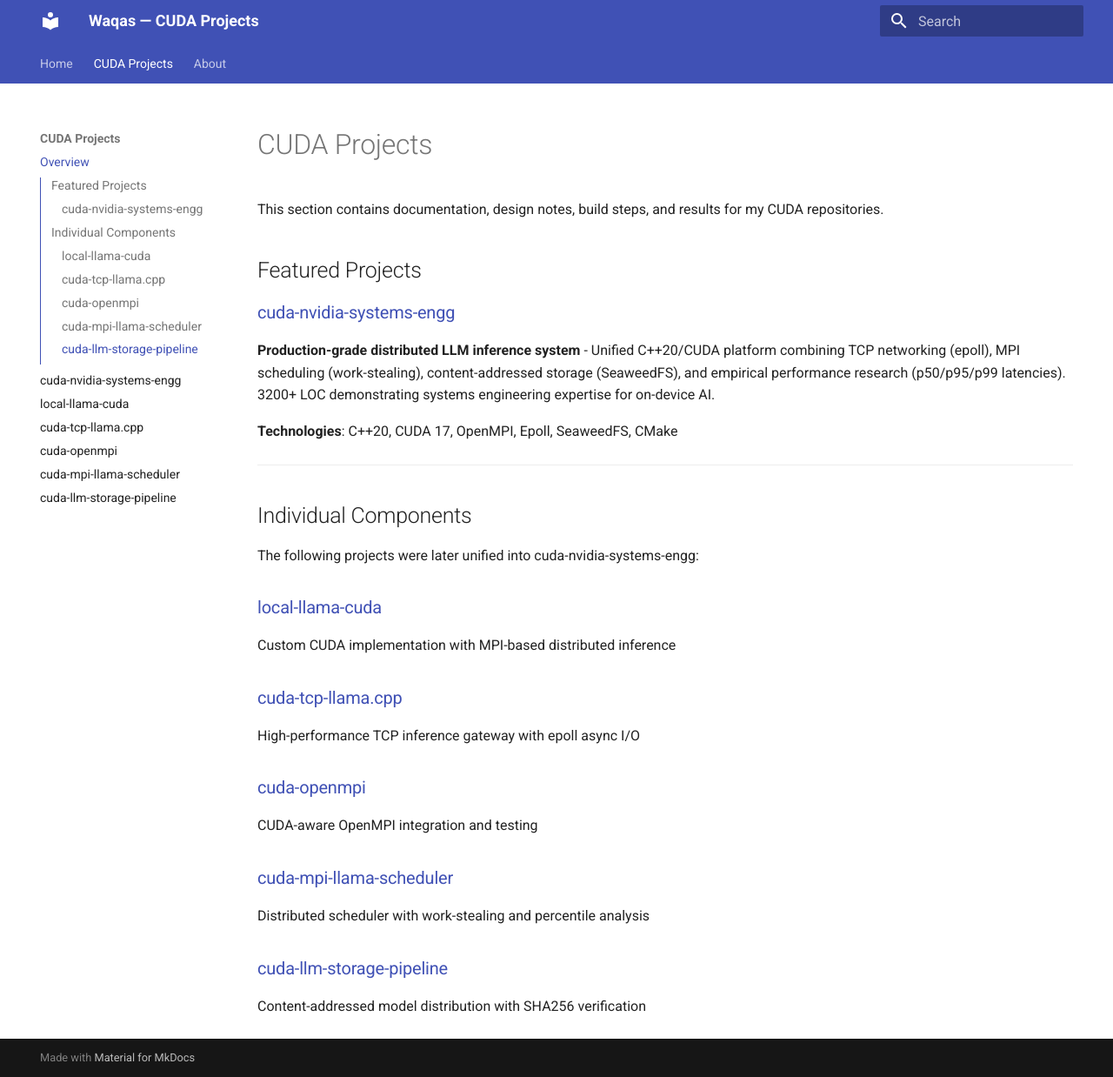
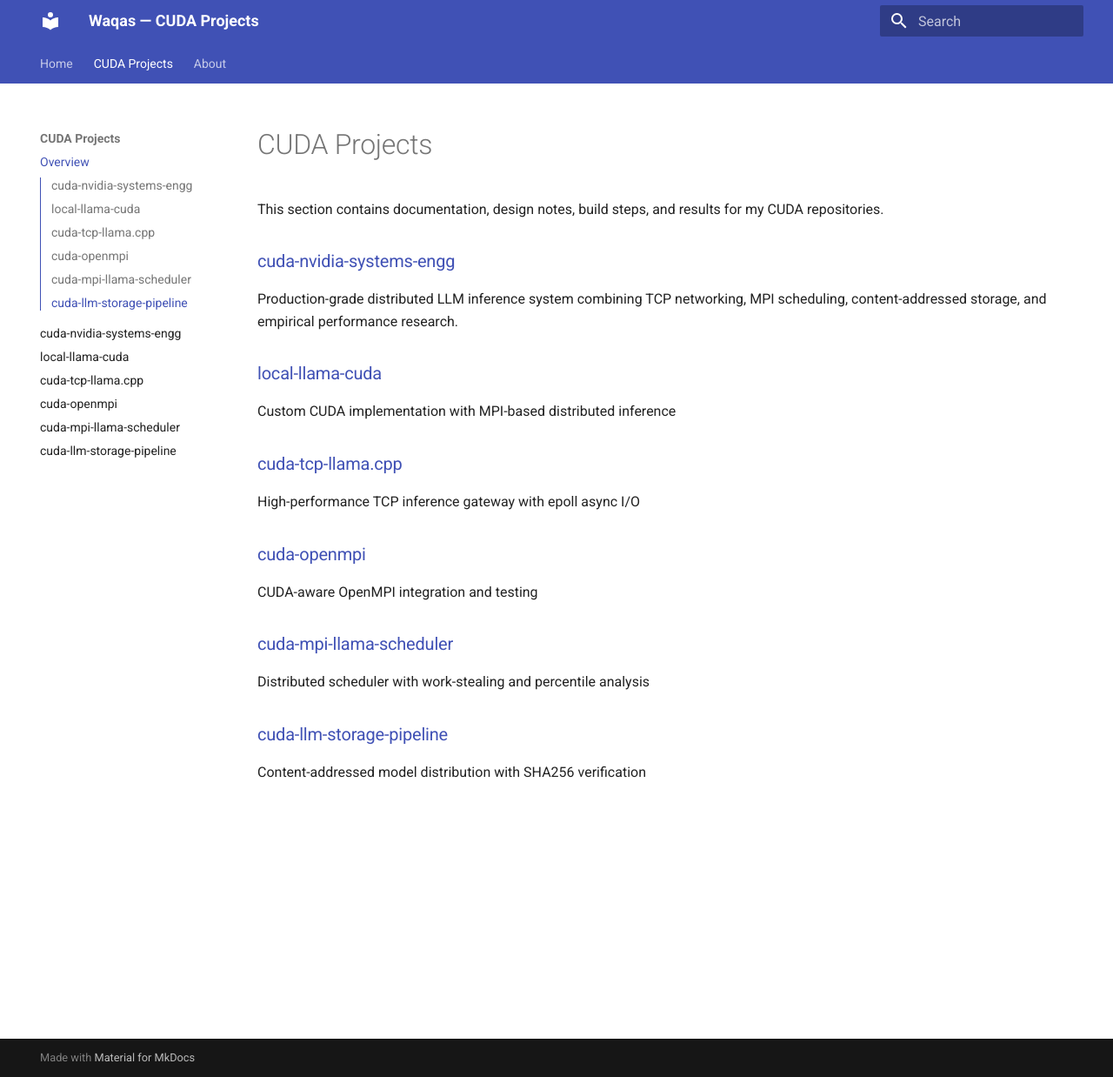
Before and after one commit to waqasm86/waqasm86.github.io, an MkDocs documentation site: the page built from docs/projects/index.md, in a window 1280 px wide and 1238 px high. Shown: the whole window at 87% size. Built offline with MkDocs 1.6.1 and Material for MkDocs 9.7.7, drawn with Linux system fonts in a browser that asks for light colours.

Commit message:
Simplify projects index page - remove duplication
- Removed 'Featured Projects' and 'Individual Components' sections
- Created single clean list of all projects
- Kept cuda-nvidia-systems-engg at top with concise description
- Eliminated visual duplication in sidebar navigation

```diff
--- a/docs/projects/index.md
+++ b/docs/projects/index.md
@@ -2,18 +2,8 @@
 
 This section contains documentation, design notes, build steps, and results for my CUDA repositories.
 
-## Featured Projects
-
 ### [cuda-nvidia-systems-engg](cuda-nvidia-systems-engg.md)
-**Production-grade distributed LLM inference system** - Unified C++20/CUDA platform combining TCP networking (epoll), MPI scheduling (work-stealing), content-addressed storage (SeaweedFS), and empirical performance research (p50/p95/p99 latencies). 3200+ LOC demonstrating systems engineering expertise for on-device AI.
-
-**Technologies**: C++20, CUDA 17, OpenMPI, Epoll, SeaweedFS, CMake
-
----
-
-## Individual Components
-
-The following projects were later unified into cuda-nvidia-systems-engg:
+Production-grade distributed LLM inference system combining TCP networking, MPI scheduling, content-addressed storage, and empirical performance research.
 
 ### [local-llama-cuda](local-llama-cuda.md)
 Custom CUDA implementation with MPI-based distributed inference
```
